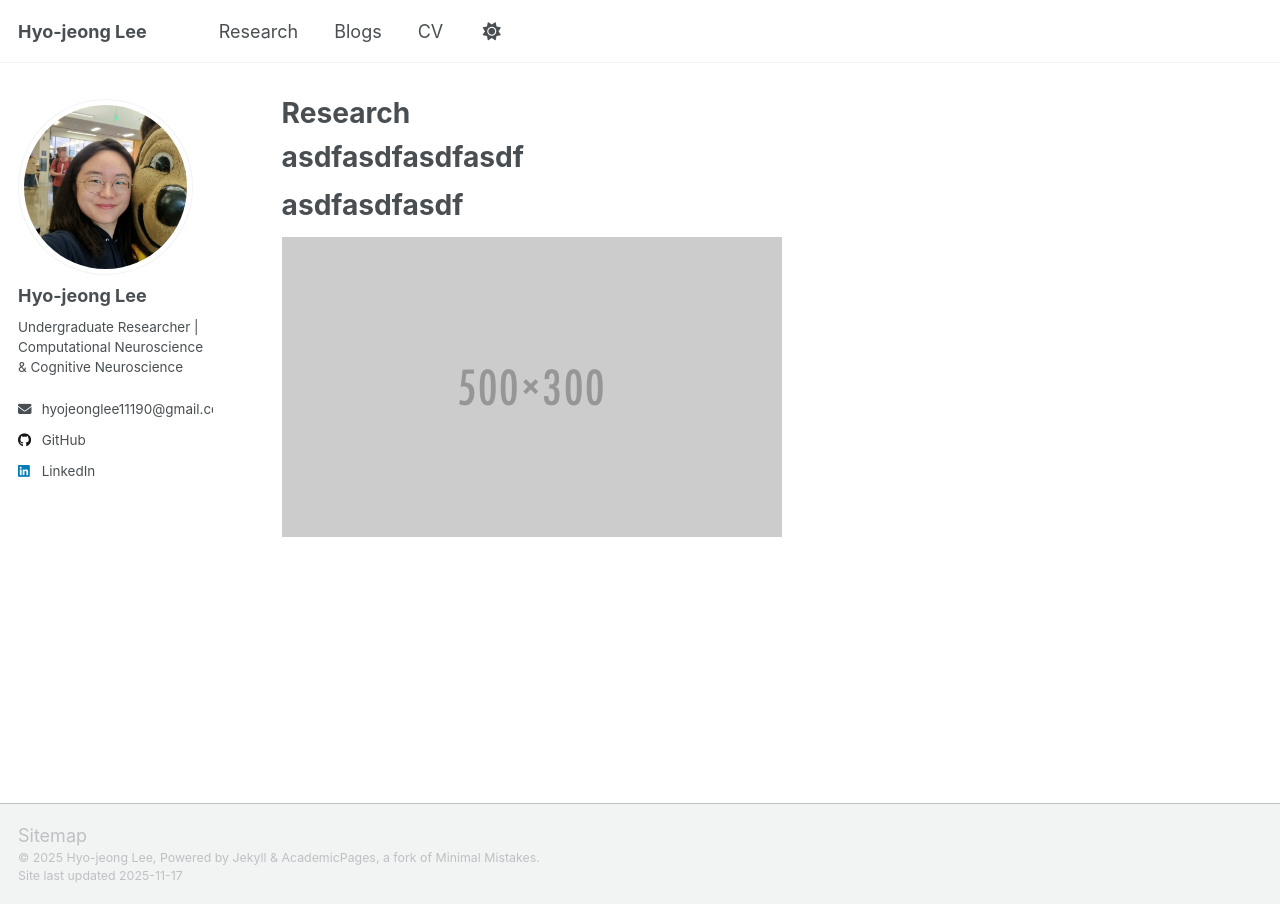
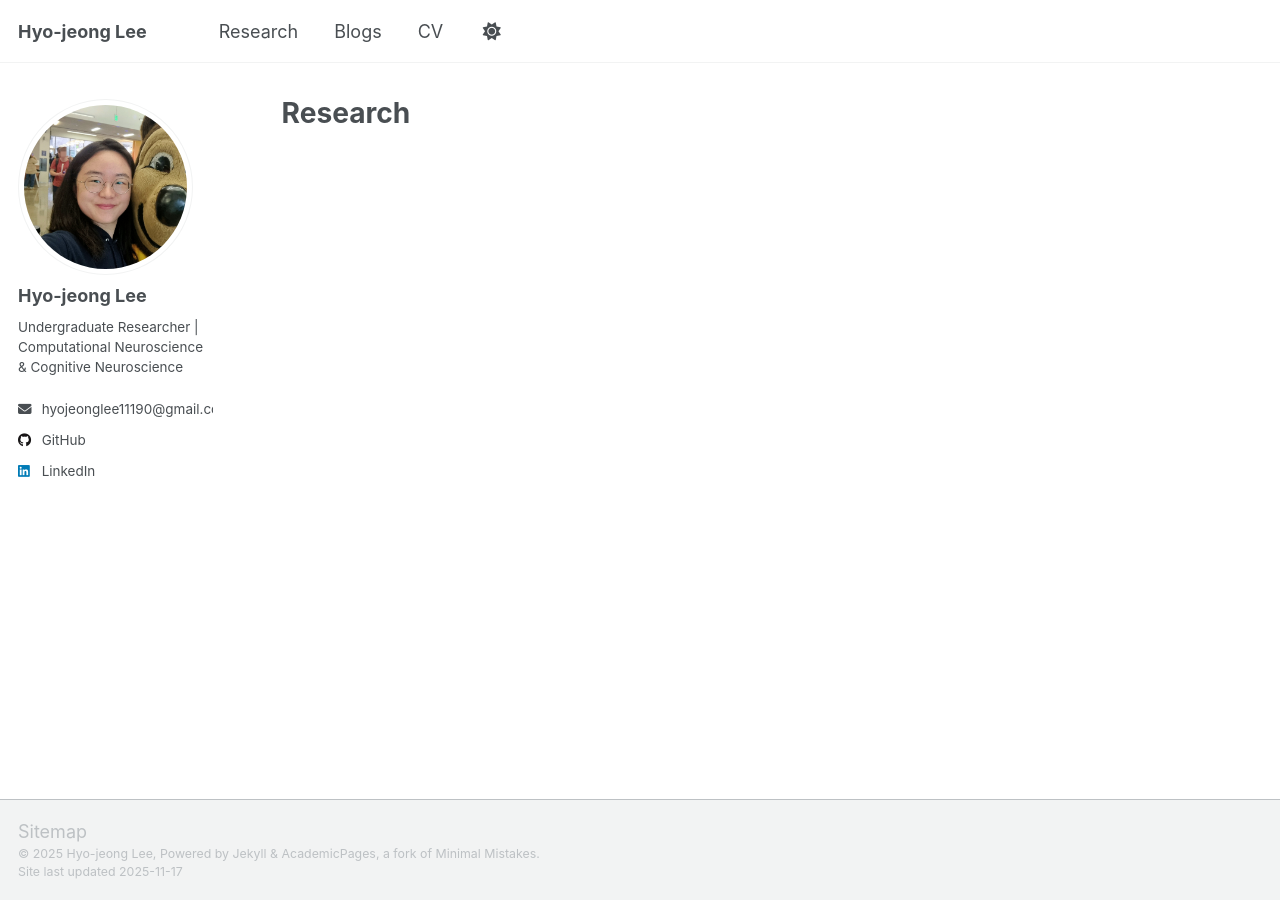
Before and after one commit to hjlee11190/hjlee11190.github.io, a Jekyll site: the page built from _pages/research.md, in a window 1280 px wide. Built offline with Jekyll 4.4.1, drawn with Linux system fonts in a browser that asks for light colours; a script that is not in the unit is left out.

Commit message:
Research Page Blank

```diff
--- a/_pages/research.md
+++ b/_pages/research.md
@@ -4,9 +4,3 @@ title: "Research"
 permalink: /research/
 author_profile: true
 ---
-
-# asdfasdfasdfasdf
-
-# **asdfasdfasdf**
-
-# <img src='/images/500x300.png'>
```
